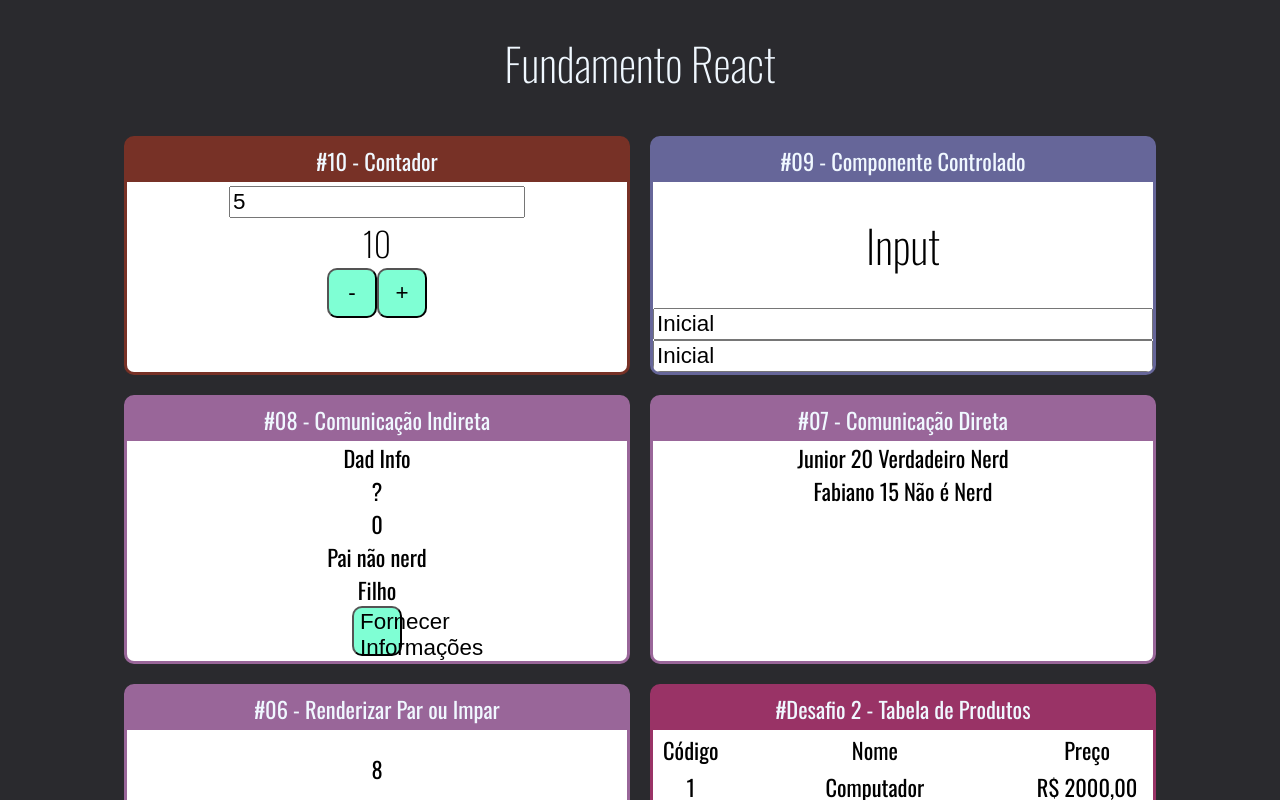
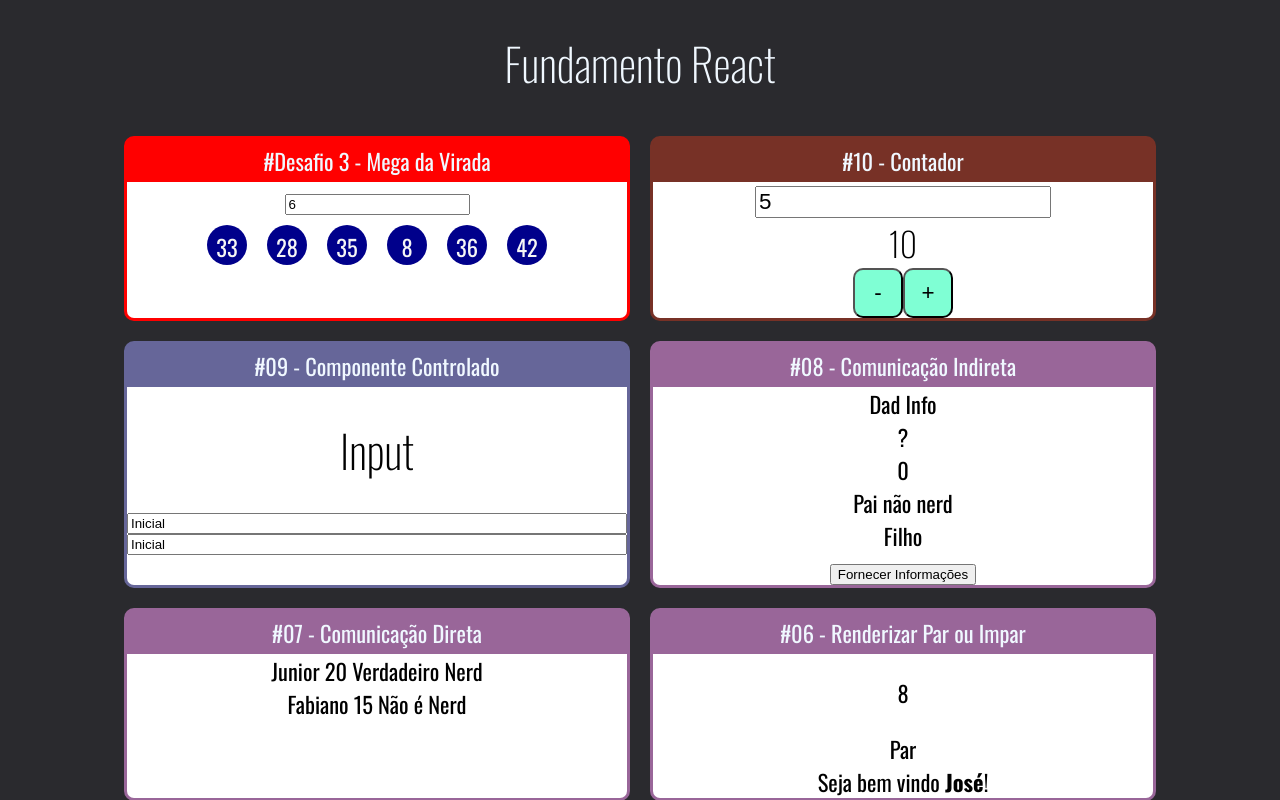
Before and after one commit to CarlosGenuino/fundamentos-react, a React (Create React App) app: page / in a window 1280 px wide. Shown: the top 800 px of the page. Built offline with nearby package versions, Linux system fonts and the light colour scheme; the HTML template or start-up script is replaced by a standard one.

Commit message:
adicionando Gerador de Numeros da mega Sena

```diff
--- a/src/App.jsx
+++ b/src/App.jsx
@@ -16,12 +16,18 @@ import DiretaPai from './components/comunicacao/DiretaPai';
 import IndiretaPai from './components/comunicacao/IndiretaPai';
 import InputForm from './components/formulario/InputForm';
 import Contador from './components/contador/Contador';
+import MegaSenaGenerator from './components/megasena/MegaSenaGenerator';
 
 export default () => (
   <div id="app">
     <h1>Fundamento React</h1>
 
     <div className="cards">
+        <Card titulo="#Desafio 3 - Mega da Virada">
+            <MegaSenaGenerator
+              repeat={false} />
+        </Card>
+
         <Card titulo="#10 - Contador" color="#773126">
             <Contador valor={10} />
         </Card>
--- a/src/components/contador/Contador.css
+++ b/src/components/contador/Contador.css
@@ -1,4 +1,4 @@
-button {
+.contador button {
     height: 50px;
     width: 50px;
     background-color: #7fffd4;
@@ -6,6 +6,6 @@ button {
     font-size: 1.4rem;
 }
 
-input {
+.contador input {
     font-size: 1.4rem;
 }
--- a/src/components/contador/Contador.jsx
+++ b/src/components/contador/Contador.jsx
@@ -37,7 +37,7 @@ class Contador extends Component {
 
     render(){
         return (
-            <div>
+            <div className="contador">
                 <PassoForm
                     passo={this.state.passo}
                     onPassChange={this.onChangePasso}
--- /dev/null
+++ b/src/components/megasena/MegaSenaGenerator.css
@@ -0,0 +1,18 @@
+.ball{
+    width: 30px;
+    height: 30px;
+    border-radius: 20px;
+    background-color: darkblue;
+    color: whitesmoke;
+    padding: 5px;
+    margin: 10px;
+}
+
+.balls {
+    width: 100%;
+    justify-content: center;
+    display: flex;
+    flex-direction: row;
+    flex-wrap: wrap;
+
+}
--- /dev/null
+++ b/src/components/megasena/MegaSenaGenerator.jsx
@@ -0,0 +1,51 @@
+import React, {useState} from 'react'
+import './MegaSenaGenerator.css'
+
+
+export default props => {
+    const [balls, setBall] = useState(props.numberOfBalls || 6);
+    const max = props.max || 60
+    const min = props.min || 1
+    const ballsList = getBalls(balls, min, max, false).map((ball, i) => {
+        return (
+            <div className="ball" key={i}>
+                {ball}
+            </div>
+        )
+    })
+
+    const onChangeBalls = (e) => {
+        setBall(e.target.value)
+    }
+
+    return (
+        <div>
+            <input value={balls} type="number" onChange={onChangeBalls}/>
+            <div className="balls">
+                {ballsList}
+            </div>
+        </div>
+    )
+}
+
+
+
+const getNumeroRandomico = (min, max) => {
+    return parseInt(Math.random() * (max - min) + min, 10);
+};
+
+const getBalls = (numberOfBalls, min, max, reapeat) => {
+    if(numberOfBalls >= max && !reapeat){
+        return []
+    }
+    let balls = [];
+    for (let index = 0; index < numberOfBalls; index++) {
+        const randomNumber = getNumeroRandomico(min, max);
+        if(!reapeat){
+            balls.indexOf(randomNumber) === -1 ? balls.push(randomNumber) : --index;
+        }else{
+            balls.push(randomNumber)
+        }
+    }
+    return balls;
+}
```
Also changed, not shown: 1 other file (tests, documents, lock files or other folders).
